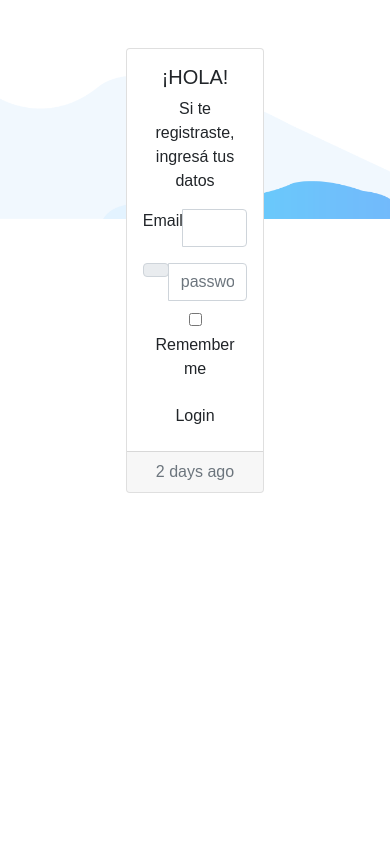
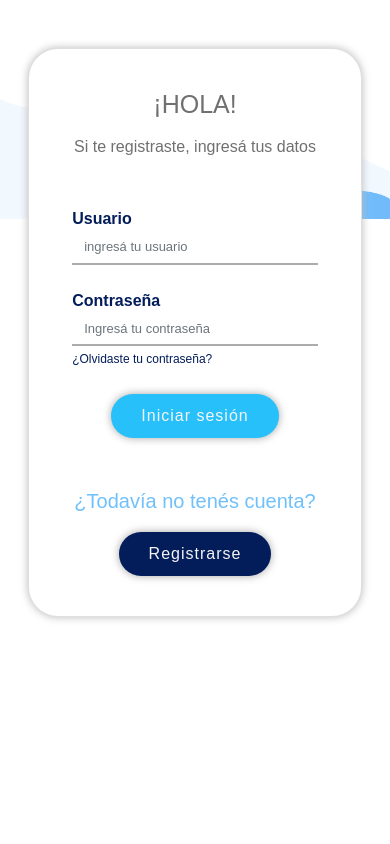
Before and after one commit to AngelMagaquian/cripto, a PHP site: page /login.php in a window 390 px wide. Run offline with PHP 8.4, Linux system fonts and the light colour scheme; some libraries are stand-ins or nearby versions.

Commit message:
meli_14-02
Se termino la vista de login con responsive

```diff
--- a/login.php
+++ b/login.php
@@ -16,36 +16,38 @@
 <section id="login">
     <div class="container">
         <div class="row justify-content-center">
-        <div class="col-5 mt-5">
-          <div class="card text-center">
-            <div class="card-body">
-              <h5 class="card-title">¡HOLA!</h5>
-              <p class="card-text">Si te registraste, ingresá tus datos</p>
+        <div class="col-lg-4 col-md-6 col-sm-8 col-11  mt-5">
+          <div class="card ">
+            <div class="card-body mt-4 mb-4">
+              <div class="text-top">
+                <h5 class="card-title text-center mb-3">¡HOLA!</h5>
+                <p class="card-text text-center">Si te registraste, ingresá tus datos</p>
+              </div>
 
-              <form>
-                <div class="input-group mb-3">
-                  <label>Email</label>
-                  <input type="text" class="form-control">
+              <div class="row justify-content-center mt-5">
+                <form class="col-10 align-self-center" style="">
+                  <div class="form-group">
+                    <label for="exampleInputEmail1"><b>Usuario</b></label>
+                    <input type="email" class="form-control form-login" id="dni" placeholder="ingresá tu usuario">
+                  </div>
+                  <div class="form-group mt-4">
+                    <label for="exampleInputPassword1"><b>Contraseña</b></label>
+                    <input type="password" class="form-control form-login" id="pass" placeholder="Ingresá tu contraseña">
+                  </div>
+                  <div>
+                    <a class="change-pass">¿Olvidaste tu contraseña?</a>
+                  </div>
+                  <div class="text-center mt-4">
+                     <button type="submit" class="btn-login btn-get-started" id="user_input">Iniciar sesión</button>
+                  </div>
+
+                </form>
+                <div class="text-center mt-5">
+                  <p class="text-registro">¿Todavía no tenés cuenta?</p>
+                  <button type="submit" class="btn-registrarse btn-get-started">Registrarse</button>
                 </div>
-                <div class="input-group mb-2">
-                  <div class="input-group-append">
-                    <span class="input-group-text"><i class="fas fa-key"></i></span>
-                  </div>
-                  <input type="password" name="" class="form-control input_pass" value="" placeholder="password">
-                </div>
-                <div class="form-group">
-                  <div class="custom-control custom-checkbox">
-                    <input type="checkbox" class="custom-control-input" id="customControlInline">
-                    <label class="custom-control-label" for="customControlInline">Remember me</label>
-                  </div>
-                </div>
-                <div class="d-flex justify-content-center mt-3 login_container">
-                  <button type="button" name="button" class="btn login_btn">Login</button>
-                </div>
-              </form>
-            </div>
-            <div class="card-footer text-muted">
-              2 days ago
+              </div>
+
             </div>
           </div>
 
--- a/model/read.php
+++ /dev/null
@@ -1,3 +0,0 @@
-<?php
-    echo "Hola mundo";
-?>
--- a/view/asset/css/style.css
+++ b/view/asset/css/style.css
@@ -8,7 +8,6 @@ a {
 }
 
 a:hover {
-  color: #34e5a6;
   text-decoration: none;
 }
 
--- a/view/asset/css/style_login.css
+++ b/view/asset/css/style_login.css
@@ -2,6 +2,13 @@
     margin: 0;
     padding: 0;
     font-family: "Montserrat", sans-serif;
+  }
+  a {
+    text-decoration: none;
+  }
+
+  a:hover {
+    text-decoration: none;
   }
 /*--------------------------------------------------------------
 # login Section
@@ -15,3 +22,75 @@
     background-size: 100vw;
     bottom: 0;
   }
+
+#login .card{
+  border-radius: 30px !important;
+  -webkit-box-shadow: 0px 0px 8px 0px rgba(186,186,186,1);
+  -moz-box-shadow: 0px 0px 8px 0px rgba(186,186,186,1);
+  box-shadow: 0px 0px 8px 0px rgba(186,186,186,1);
+  display: flex;
+  justify-content: center;
+  align-items: center;
+  }
+
+#login .text-top{
+  color: #707070;
+}
+
+#login .text-top h5{
+  font-size: 25px;
+
+}
+#login label{
+  color: #031D5A;
+
+}
+#login .form-login{
+    border: none !important;
+    border-bottom: 2px solid #ACACAC !important;
+    border-radius: 0px ;
+    font-size: 13px;
+  }
+
+#login .change-pass{
+  color: #031D5A;
+  font-size: 12px;
+}
+
+  #login .btn-get-started {
+    font-weight: 500;
+    font-size: 16px;
+    letter-spacing: 1px;
+    display: inline-block;
+    padding: 10px 30px;
+    border-radius: 50px;
+    transition: 0.5s;
+    color: #f5f5f5;
+  }
+
+  #login .btn-login{
+    background-color: #27C0FA;
+    border: none;
+    -webkit-box-shadow: 0px 0px 8px 0px rgba(166,166,166,1);
+    -moz-box-shadow: 0px 0px 8px 0px rgba(166,166,166,1);
+    box-shadow: 0px 0px 8px 0px rgba(166,166,166,1);
+  }
+  #login .btn-login:hover{
+    background-color: #1B97C7;
+  }
+
+  #login .btn-registrarse{
+    background-color: #031D5A;
+    border: none;
+    -webkit-box-shadow: 0px 0px 8px 0px rgba(166,166,166,1);
+    -moz-box-shadow: 0px 0px 8px 0px rgba(166,166,166,1);
+    box-shadow: 0px 0px 8px 0px rgba(166,166,166,1);
+  }
+  #login .btn-registrarse:hover{
+    background-color: #04102C;
+  }
+
+  #login .text-registro{
+    color: #6FC0FB;
+    font-size: 20px;
+  }
```
Also changed, not shown: model/bd/cripto_db.sql (deleted, +0 -30 lines), model/bd/cripto_db/cripto_bd.sql (added, +107 -0 lines).
